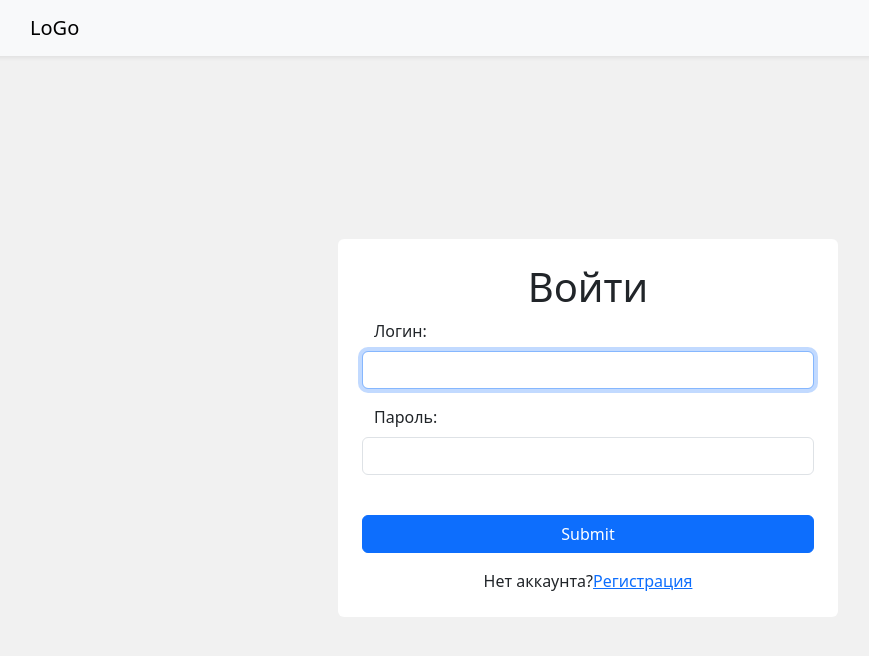
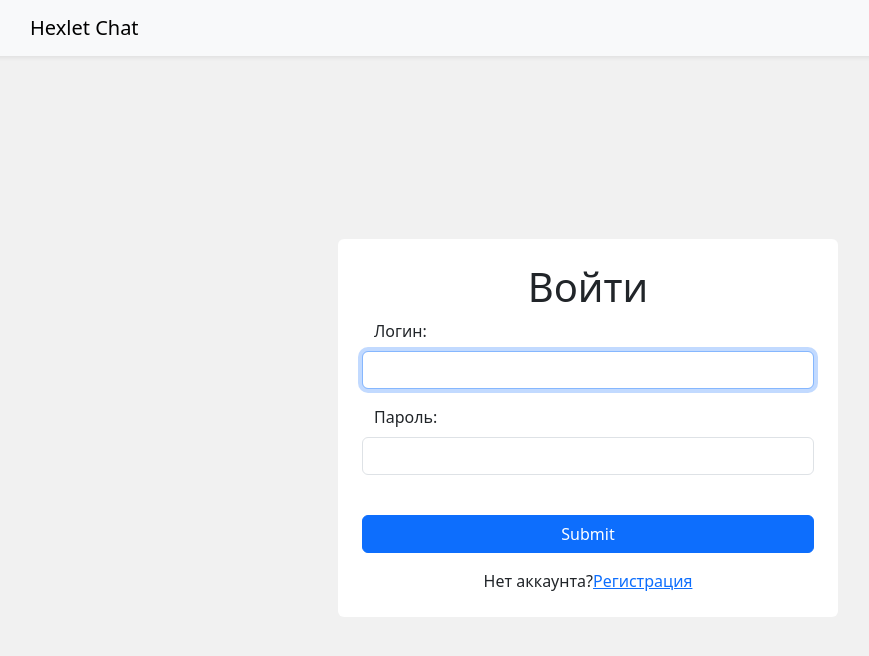
Before and after one commit to KumihoBisha/frontend-project-12, a React (Vite) app in the folder frontend/: page /login in a window 1280 px wide. Shown: the top 656 px of the page, without its empty margins (52-921 px from the left). Built offline with nearby package versions, Linux system fonts and the light colour scheme; no server answers.

Commit message:
Fixed slack chat

```diff
--- a/frontend/src/Components/NavigationMenu.jsx
+++ b/frontend/src/Components/NavigationMenu.jsx
@@ -17,7 +17,7 @@ const NavigationMenu = () => {
     return(
         <Navbar expand="lg" className="bg-body-tertiary shadow-sm">
             <Container>
-            <Navbar.Brand href={routes.mainPagePath}>LoGo</Navbar.Brand>
+            <Navbar.Brand href={routes.mainPagePath}>Hexlet Chat</Navbar.Brand>
             <Navbar.Toggle aria-controls="basic-navbar-nav" />
             <Navbar.Collapse id="basic-navbar-nav">
                 <Nav className="ms-auto">
```
